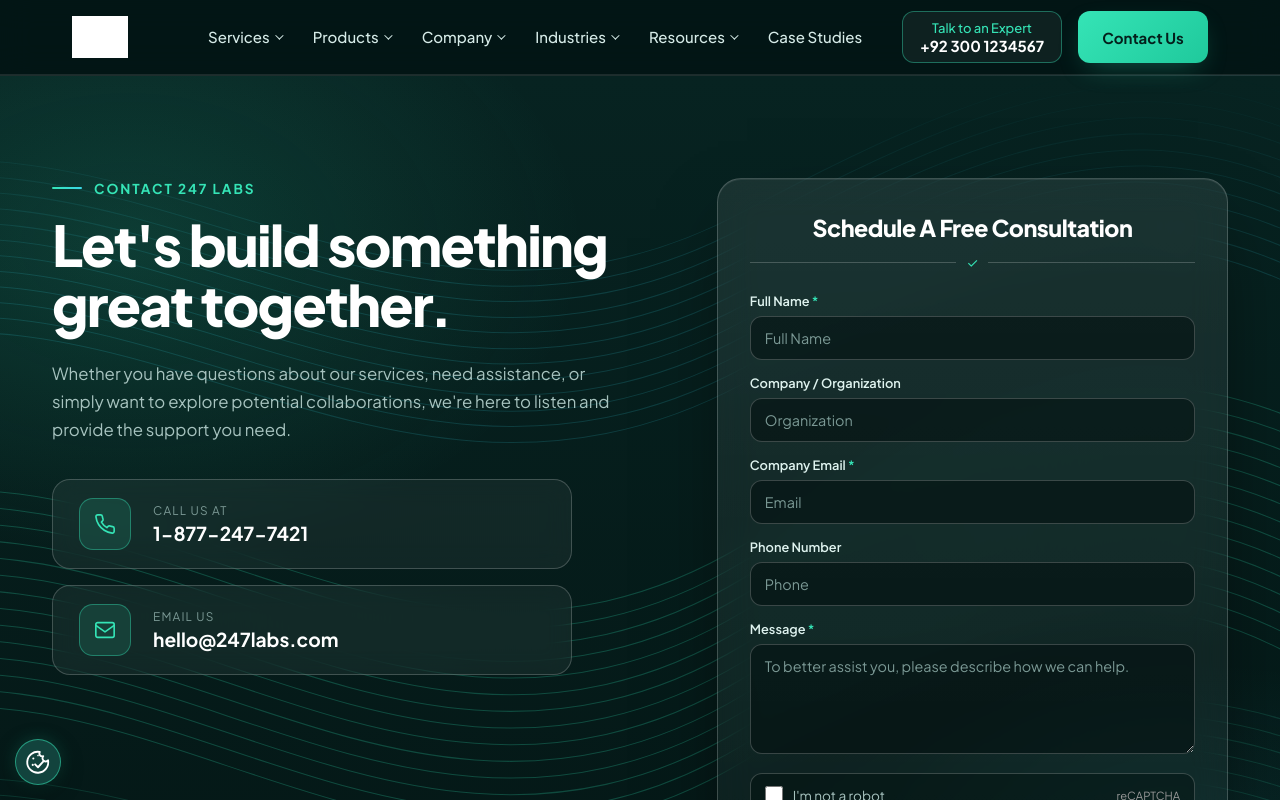
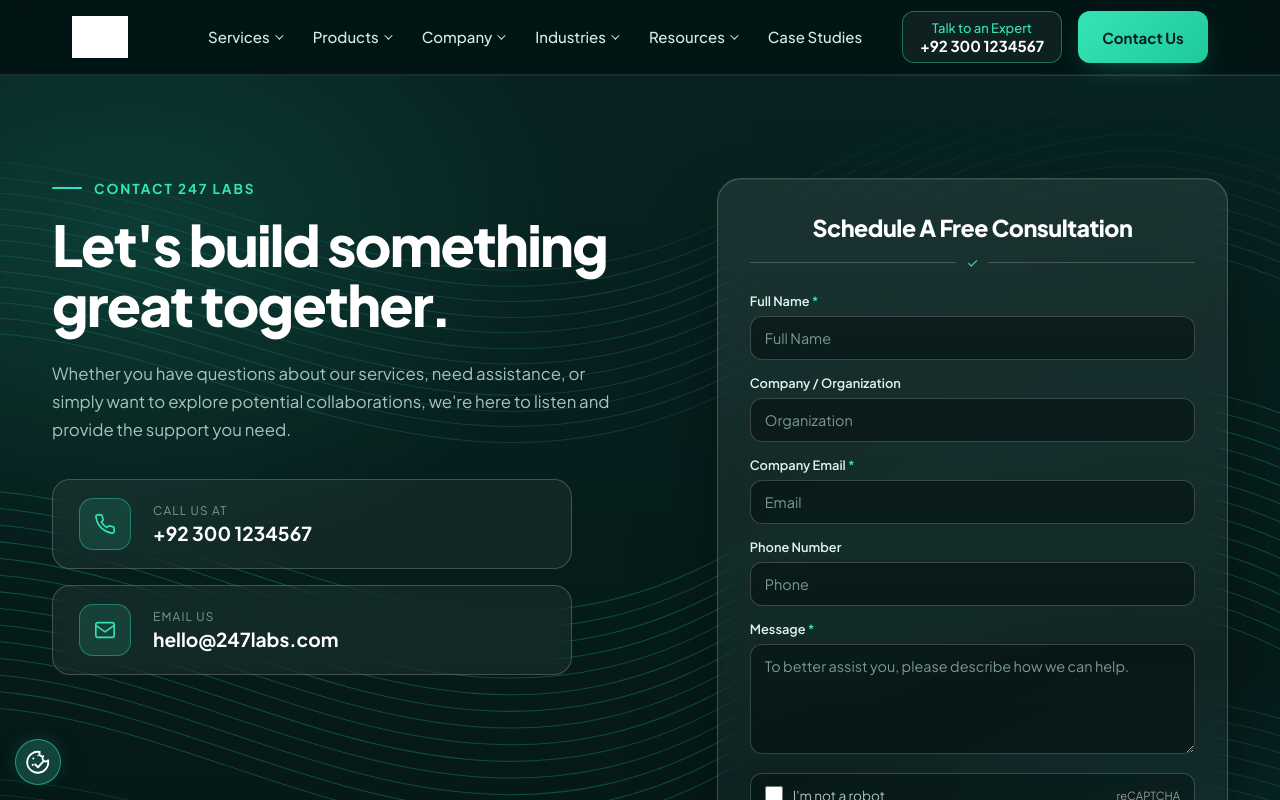
Before and after one commit to Khizarkhan280/maidahussain, a React (Vite) app in the folder client/: page /contact in a window 1280 px wide. Shown: the top 800 px of the page. Built offline with nearby package versions, Linux system fonts and the light colour scheme; grey boxes are pictures that could not be loaded.

Commit message:
Removed rating sec

```diff
--- a/client/src/components/Contact.jsx
+++ b/client/src/components/Contact.jsx
@@ -60,7 +60,7 @@ export default function Contact() {
             </span>
             <span className="info">
               <span className="lbl">CALL US AT</span>
-              <span className="val">1-877-247-7421</span>
+              <span className="val">+92 300 1234567</span>
             </span>
           </a>
 
--- a/client/src/components/Hero.jsx
+++ b/client/src/components/Hero.jsx
@@ -33,7 +33,7 @@ export default function Hero() {
           </div>
 
           {/* ---------- TRUST ROW (under the buttons) ---------- */}
-          <div className="hero-trust">
+          {/* <div className="hero-trust">
             <div className="hero-trust-inner">
               <span className="trust-item">ISO 9001</span>
               <span className="trust-item">ISO 27001</span>
@@ -44,7 +44,7 @@ export default function Hero() {
                 Clutch 4.7 <span className="stars">★★★★★</span>
               </a>
             </div>
-          </div>
+          </div> */}
         </div>
 
         {/* ---------- RIGHT: clean image, no overlays ---------- */}
--- a/client/src/components/Navbar.jsx
+++ b/client/src/components/Navbar.jsx
@@ -71,7 +71,7 @@ export default function Navbar() {
           </Link>
           <div className="mm-expert">
             <span className="label">Talk to an Expert →</span>
-            <span className="num">1-877-247-7421</span>
+            <span className="num">+92 300 1234567</span>
           </div>
           <Link to="/contact" className="btn-solid" style={{ padding: "11px 16px" }} onClick={closeMenu}>
             Contact Us
```
